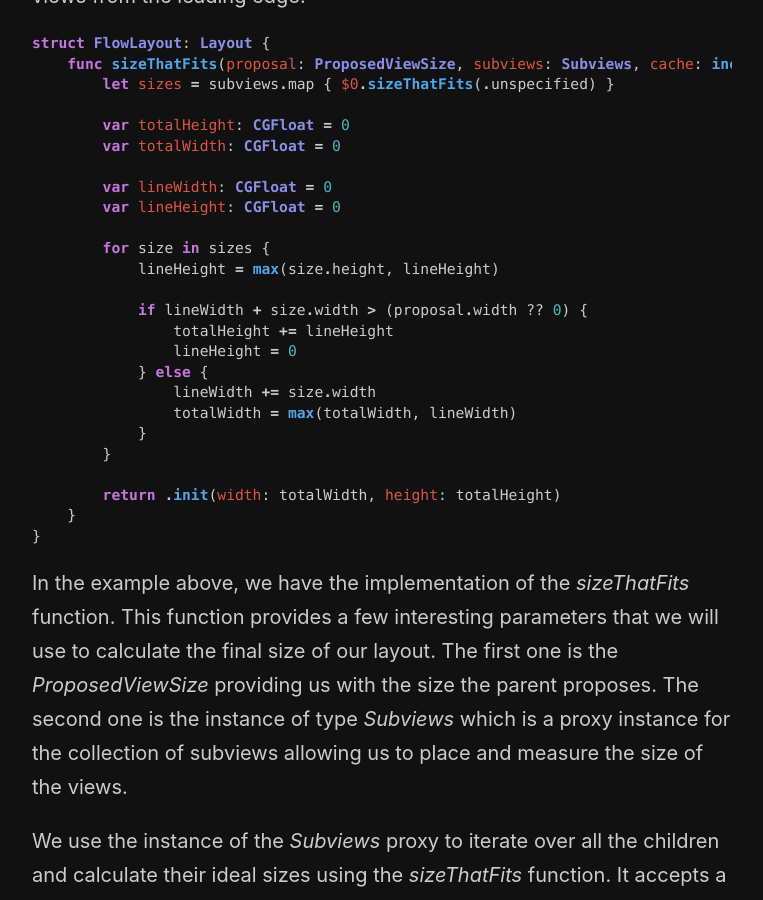
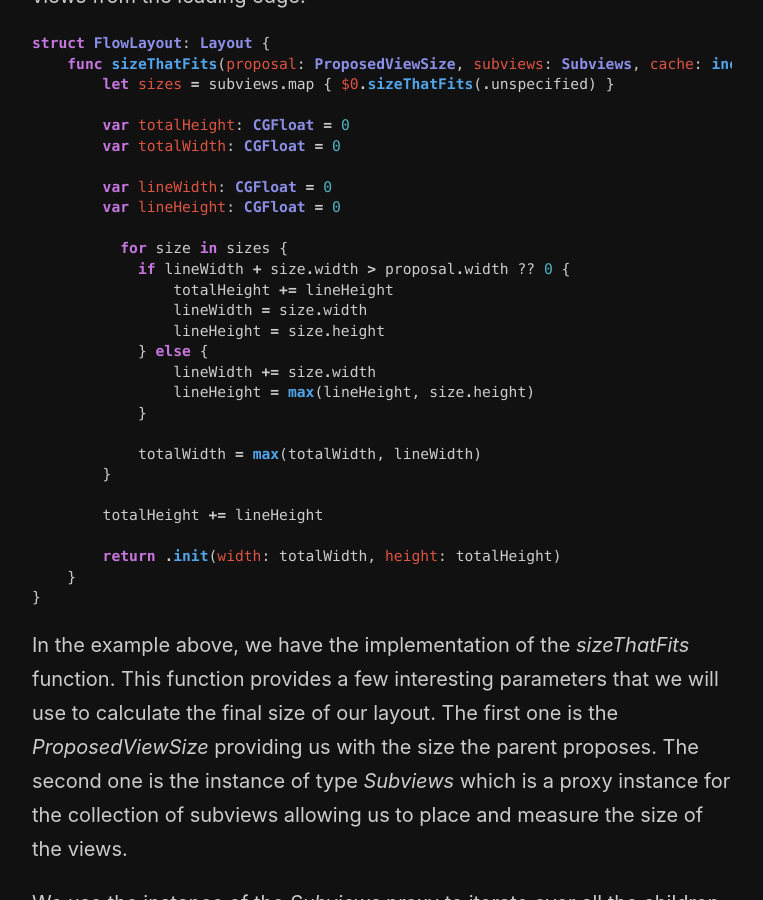
Before and after one commit to mecid/mecid.github.io, a Jekyll site: the page built from _posts/2022-11-16-building-custom-layout-in-swiftui-basics.md, in a window 1280 px wide and 900 px high, scrolled down 1468 px. Shown: the whole window, without its empty margins (258-1021 px from the left). Built offline with Jekyll 4.4.1, drawn with Linux system fonts in a browser that asks for light colours.

Commit message:
small improvement in layout basics code example

```diff
--- a/_posts/2022-11-16-building-custom-layout-in-swiftui-basics.md
+++ b/_posts/2022-11-16-building-custom-layout-in-swiftui-basics.md
@@ -47,17 +47,20 @@ struct FlowLayout: Layout {
         var lineWidth: CGFloat = 0
         var lineHeight: CGFloat = 0
 
-        for size in sizes {
-            lineHeight = max(size.height, lineHeight)
-
-            if lineWidth + size.width > (proposal.width ?? 0) {
+          for size in sizes {
+            if lineWidth + size.width > proposal.width ?? 0 {
                 totalHeight += lineHeight
-                lineHeight = 0
+                lineWidth = size.width
+                lineHeight = size.height
             } else {
                 lineWidth += size.width
-                totalWidth = max(totalWidth, lineWidth)
+                lineHeight = max(lineHeight, size.height)
             }
+
+            totalWidth = max(totalWidth, lineWidth)
         }
+
+        totalHeight += lineHeight
 
         return .init(width: totalWidth, height: totalHeight)
     }
```
